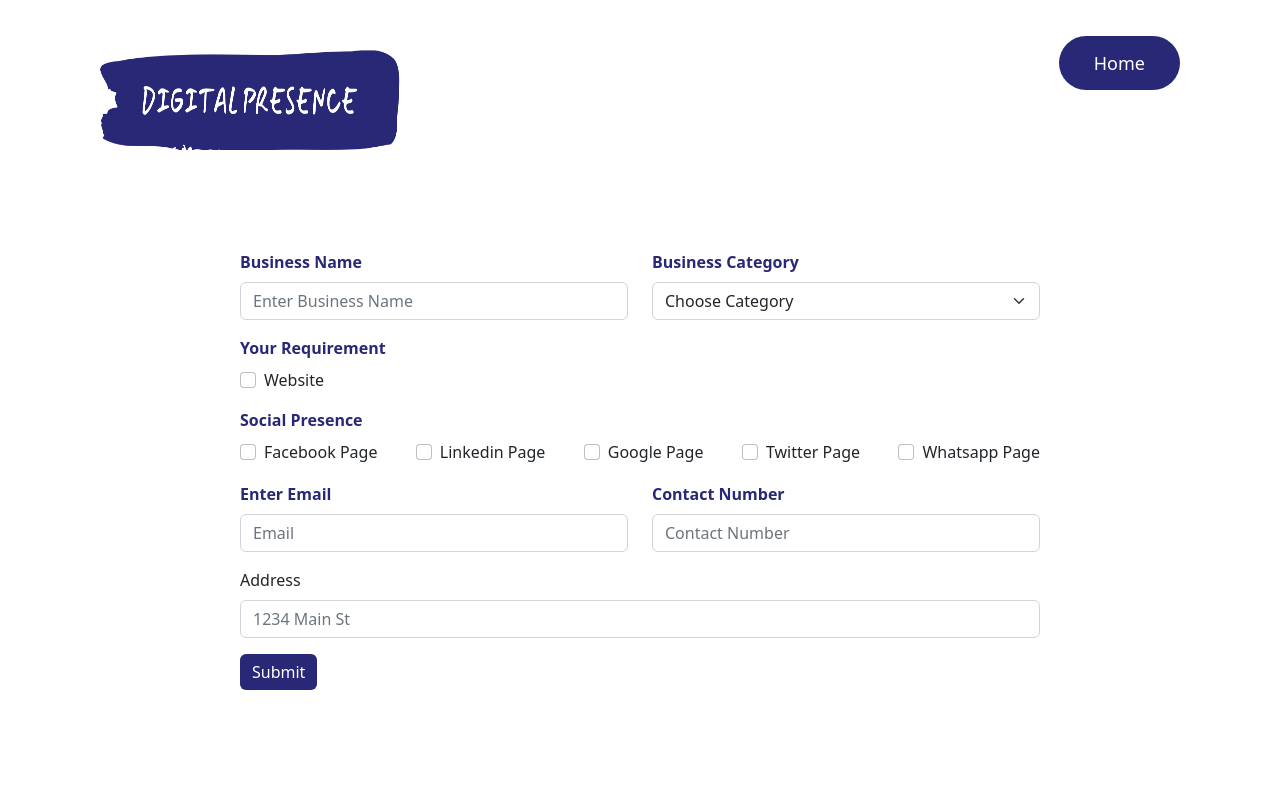
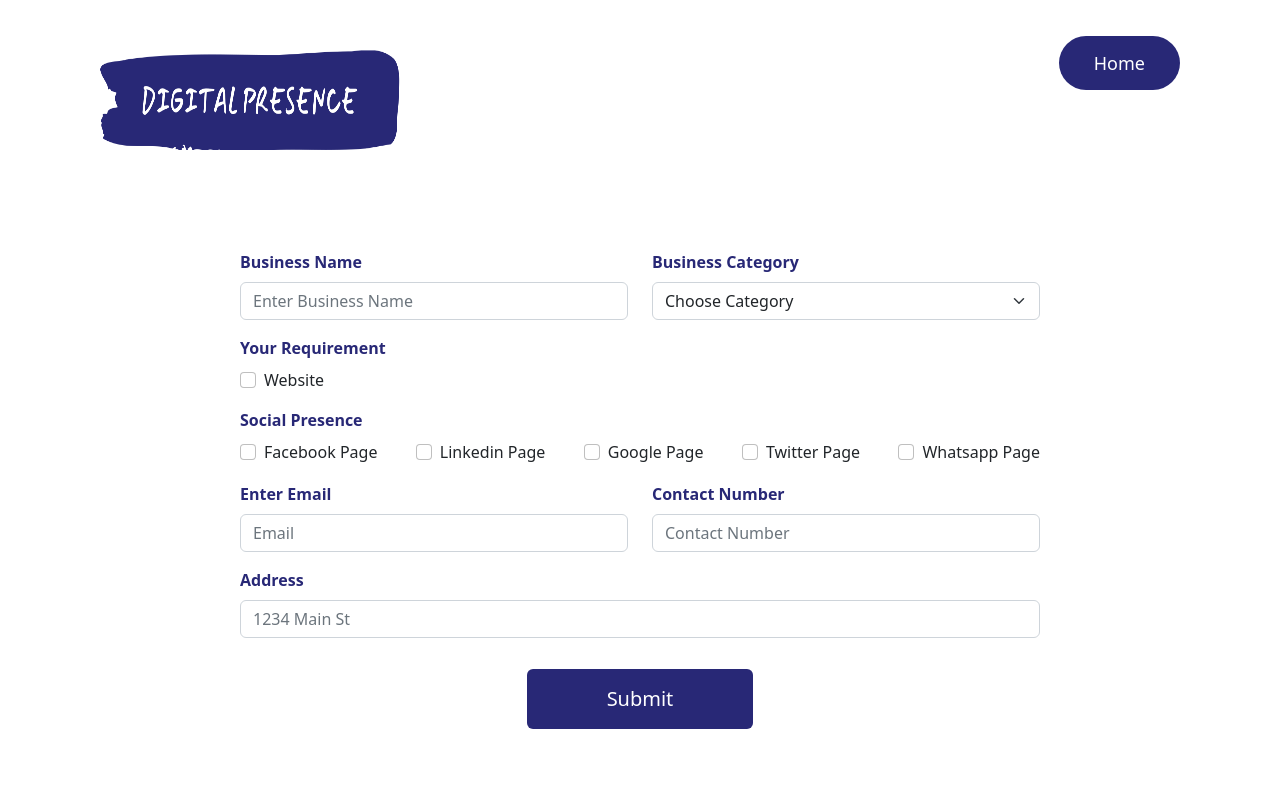
Before and after one commit to bilalmetla/digital-presence, a React (Create React App) app: page /bussiness-requirement in a window 1280 px wide. Shown: the top 800 px of the page. Built offline with nearby package versions, Linux system fonts and the light colour scheme.

Commit message:
change button  size

```diff
--- a/src/Components/bussinessCard/index.js
+++ b/src/Components/bussinessCard/index.js
@@ -8,6 +8,7 @@ function BussinessCard(props) {
 
       <Card.Body>
         <Card.Img style={style.cardImg} {...props} src={props.cardImage} alt={props.alt} />
+
         <Card.Title style={style.cardTitle} >{props.cardTitle}</Card.Title>
         <Card.Text style={style.cardText} > {props.cardText} </Card.Text>
 		{ props.whatsApp && <Card.Link style={style.whatsappLink} href={`https://wa.me/${props.whatsApp}`}>{<BsWhatsapp/>}</Card.Link>	 }
@@ -31,7 +32,7 @@ const style = {
 	cardImg: {
 		width: "50px",
 		marginBottom: "30px",
-		marginTop: "50px"
+		marginTop: "50px",
 	},
 	cardTitle: {
     	fontSize: "25px",
--- a/src/UseCase/bussinessRequirement/index.js
+++ b/src/UseCase/bussinessRequirement/index.js
@@ -144,15 +144,15 @@ function Requirement() {
 
 
       <Form.Group className="mb-3" controlId="formGridAddress1">
-        <Form.Label>Address</Form.Label>
+        <Form.Label style={style.formLabel} >Address</Form.Label>
         <Form.Control onChange={handleFormData}
 	 		name="address"
 	 	type="text"  placeholder="1234 Main St" />
       </Form.Group>
 
-      <Button onClick={handleSubmit} style={style.formButton} type="submit">
-        Submit
-      </Button>
+	 <div style={style.formButtonWrapper} >
+      <Button onClick={handleSubmit} style={style.formButton}  type="submit"> Submit </Button>
+	 </div>
     </Form>
 </div>
   );
@@ -177,7 +177,14 @@ const style = {
 	},
 	formButton: {
 		background: "#282876",
-		border:"none"
+		padding:"15px 80px",
+		fontSize:"20px",
+		border:"none",
+		marginTop:"15px"
+	},
+	formButtonWrapper: {
+		display:"flex",
+		justifyContent: "center",
 	}
 }
 
```
